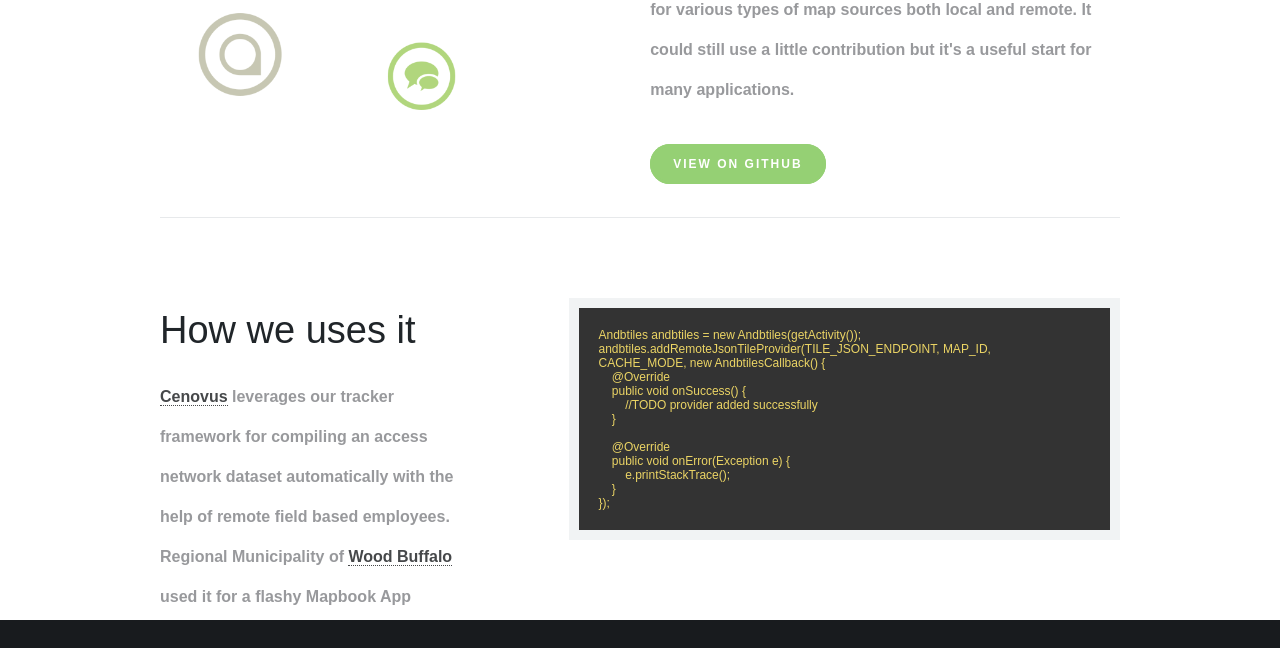
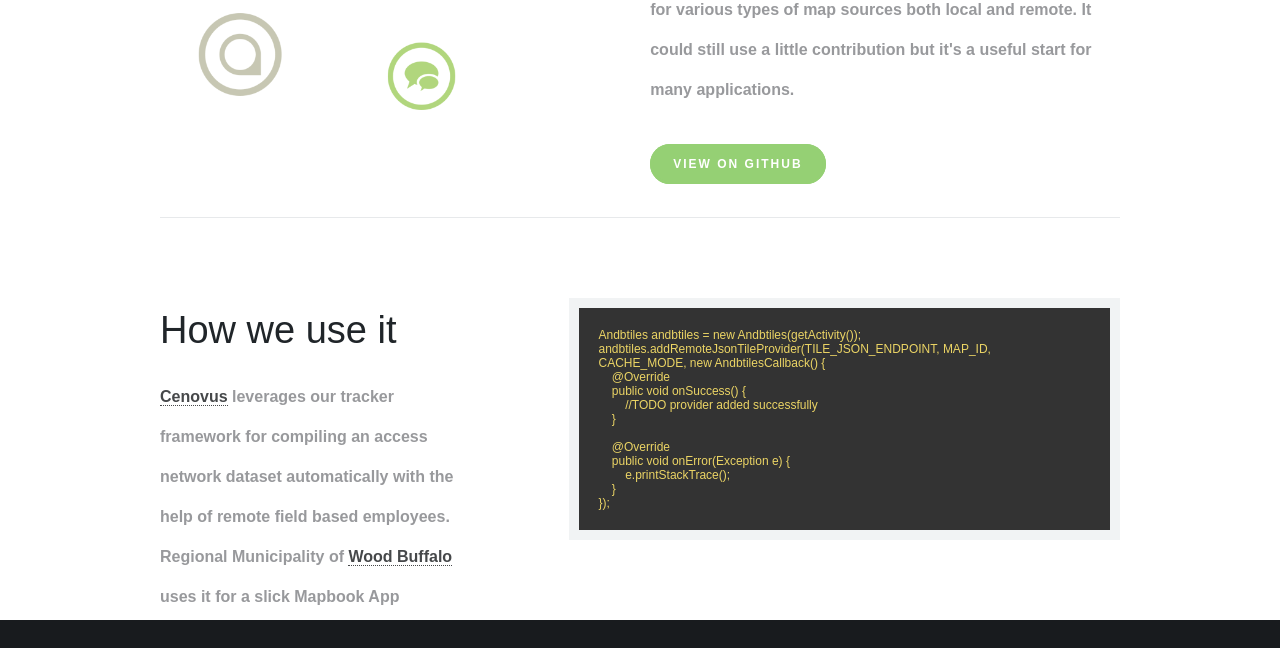
Before and after one commit to tesera/andbtiles, a plain HTML site: page index.html in a window 1280 px wide. Shown: the part 1634-2282 px from the top of the page. Drawn offline with nearby package versions, Linux system fonts and the light colour scheme; a web font is replaced by a local one.

Commit message:
spelling

```diff
--- a/index.html
+++ b/index.html
@@ -219,11 +219,11 @@
 
 					<!-- Title -->
 
-					<h3>How we uses it</h3>
+					<h3>How we use it</h3>
 
 					<!-- Content -->
 
-					<p><a href="http://tracker.cenovus.tesera.com/">Cenovus</a> leverages our tracker framework for compiling an access network dataset automatically with the help of remote field based employees. Regional Municipality of <a href="http://woodbuffalo.ab.ca">Wood Buffalo</a> used it for a flashy Mapbook App</p>
+					<p><a href="http://tracker.cenovus.tesera.com/">Cenovus</a> leverages our tracker framework for compiling an access network dataset automatically with the help of remote field based employees. Regional Municipality of <a href="http://woodbuffalo.ab.ca">Wood Buffalo</a> uses it for a slick Mapbook App</p>
 
 					<div class="space"></div>
 
```
